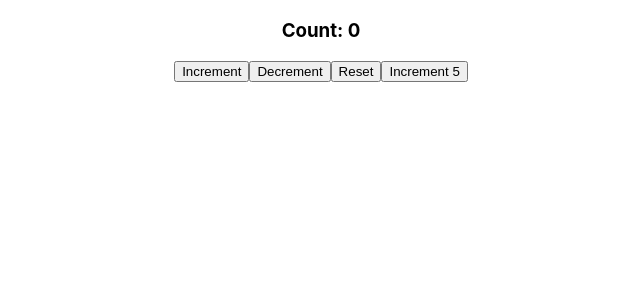
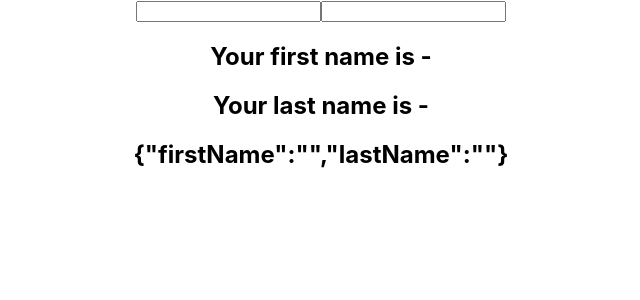
Before and after one commit to blackeagle94/Redux, a React (Create React App) app in the folder redux-react/: page / in a window 1280 px wide. Shown: the top 300 px of the page, without its empty margins (319-959 px from the left). Built offline with nearby package versions, Linux system fonts and the light colour scheme.

Commit message:
learned merge states in hooks

```diff
--- a/redux-react/src/App.js
+++ b/redux-react/src/App.js
@@ -8,11 +8,12 @@
 import ClassCounter from './Hooks/components/ClassCounter';
 import HookCounter from './Hooks/components/HookCounter';
 import HookCounter2 from './Hooks/components/HookCounter2';
+import HookCounter3 from './Hooks/components/HookCounter3';
 
 function App() {
 	return (
 		<div className="App">
-			<HookCounter2 />
+			<HookCounter3 />
 			{/*
 				Redux Components
 			<ItemContainer cake />
--- /dev/null
+++ b/redux-react/src/Hooks/components/HookCounter3.js
@@ -0,0 +1,16 @@
+import React, {useState} from 'react'
+
+function HookCounter3() {
+    const [name, setName] = useState({firstName: '', lastName: ''})
+    return (
+        <div>
+            <input type="text" value={name.firstName} onChange={e => setName({...name, firstName: e.target.value})}/>
+            <input type="text" value={name.lastName} onChange={e => setName({...name, lastName: e.target.value})}/>
+            <h2>Your first name is - {name.firstName}</h2>
+            <h2>Your last name is - {name.lastName}</h2>
+            <h2>{JSON.stringify(name)}</h2>
+        </div>
+    )
+}
+
+export default HookCounter3
```
Also changed, not shown: 1 other file (tests, documents, lock files or other folders).
